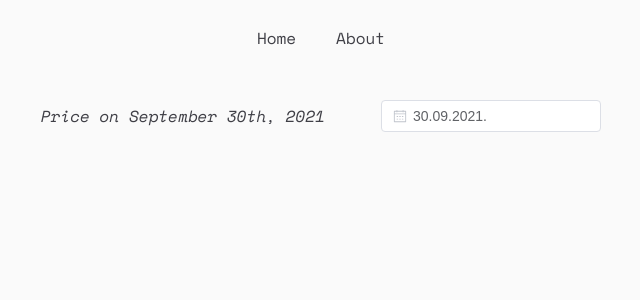
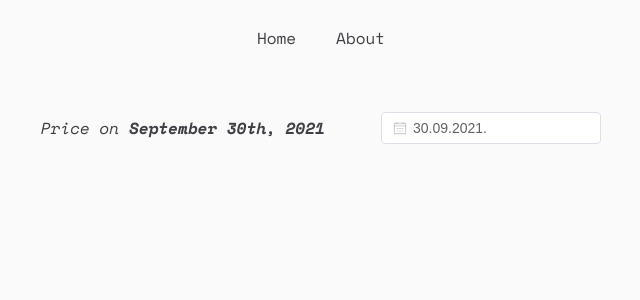
Before and after one commit to matijaoe/crypto-thingamajib, a Vue app: page / in a window 1280 px wide. Shown: the top 300 px of the page, without its empty margins (319-959 px from the left). Built offline with nearby package versions, Linux system fonts and the light colour scheme; no server answers; a web font is replaced by a local one.

Commit message:
Fix styling

```diff
--- a/src/components/DatePicker.vue
+++ b/src/components/DatePicker.vue
@@ -1,22 +1,19 @@
 <template>
   <el-date-picker
+    id="price-date-picker"
     v-model="datePicker.date"
     format="DD.MM.YYYY."
     type="date"
     placeholder="Pick a day"
     :disabled-date="datePicker.disabledDate"
     :shortcuts="datePicker.shortcuts"
+    style="margin-left:auto"
   ></el-date-picker>
 </template>
 
 <script lang="ts" setup>
-import {
-  reactive, watchEffect, defineEmits,
-} from 'vue';
-import {
-  getDateDaysAgo,
-  getDateYearsAgo,
-} from '../helpers/dates';
+import { reactive, watchEffect, defineEmits } from 'vue';
+import { getDateDaysAgo, getDateYearsAgo } from '../helpers/dates';
 
 const emits = defineEmits(['dateChange']);
 
@@ -52,3 +49,6 @@ watchEffect(() => {
 });
 
 </script>
+
+<style lang="scss" scoped>
+</style>
--- a/src/views/Home.vue
+++ b/src/views/Home.vue
@@ -88,6 +88,7 @@ watchEffect(async () => {
     display: flex;
     justify-content: space-between;
     align-items: center;
+    height: 8rem;
   }
 
   &__name {
@@ -109,7 +110,7 @@ watchEffect(async () => {
   &__date {
     font-style: italic;
 
-    &--exact {
+    &--value {
       font-weight: bold;
     }
   }
```
